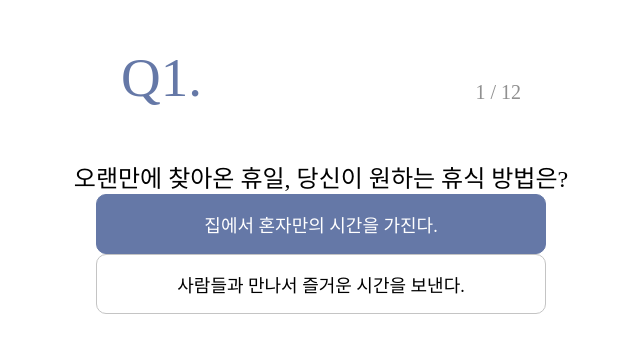
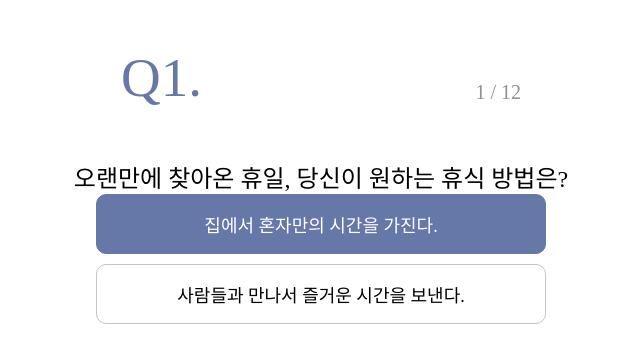
Before and after one commit to MGCWingcombo/Playlist_Client, a React (Create React App) app: page /mbti-test/question in a window 1280 px wide. Shown: the part 154-516 px from the top of the page, without its empty margins (319-959 px from the left). Built offline with nearby package versions, Linux system fonts and the light colour scheme; a web font is replaced by a local one.

Commit message:
중간점검

```diff
--- a/src/Pages/Endmbti/Endmbti.js
+++ b/src/Pages/Endmbti/Endmbti.js
@@ -18,11 +18,7 @@ const Endmbti = () => {
 
         console.log(props);
         await axios
-          .get("https://jsonplaceholder.typicode.com/posts?_start=0&_end=5", {
-            params: {
-              id: props,
-            },
-          })
+          .get(`http://localhost:8080/playlist/${props}`)
           .then((res) => {
             setMbtis(res.data);
             console.log("성공");
@@ -50,10 +46,3 @@ const Endmbti = () => {
 };
 
 export default Endmbti;
-
-// function show() {
-//   if (keys == null) {
-//     // document.getElementById("listBtn").style.display = "none";
-//     console.log("hi");
-//   }
-// }
--- a/src/Pages/Question/Style.js
+++ b/src/Pages/Question/Style.js
@@ -39,9 +39,7 @@ export const Questions = styled.div`
 export const Btns = styled.div`
   display: flex;
   flex-direction: column;
-  justify-content: space-around;
   margin-bottom: 400px;
-  height: 150px;
 `;
 
 // export const ChoiceBtn = styled.button`
--- a/src/Pages/Question/TextBtn/ChoiceBtn.js
+++ b/src/Pages/Question/TextBtn/ChoiceBtn.js
@@ -98,7 +98,6 @@ let D = 0;
 
 const ChoiceBtn = ({ number }) => {
   const location = useLocation();
-  console.log(location);
 
   const navigate = useNavigate();
   function navigateClick(mbtiword) {
@@ -286,6 +285,7 @@ const ChoiceBtn = ({ number }) => {
 
   return (
     <>
+      <S.Div>
         <S.ChoiceBtn
           onClick={click}
           id="topbtn"
@@ -296,6 +296,8 @@ const ChoiceBtn = ({ number }) => {
         >
           {TextBtntop}
         </S.ChoiceBtn>
+      </S.Div>
+      <S.Div>
         <S.ChoiceBtn
           onClick={click}
           id="bottombtn"
@@ -306,6 +308,7 @@ const ChoiceBtn = ({ number }) => {
         >
           {TextBtnbottom}
         </S.ChoiceBtn>
+      </S.Div>
     </>
   );
 };
--- a/src/Pages/Question/TextBtn/TextBtnStyle.js
+++ b/src/Pages/Question/TextBtn/TextBtnStyle.js
@@ -12,3 +12,7 @@ export const ChoiceBtn = styled.button`
   background: ${(p) => p.btncolor || null};
   border-color: ${(p) => p.bordercolor || null};
 `;
+
+export const Div = styled.div`
+  padding-bottom: 10px;
+`;
```
Also changed, not shown: src/Pages/Question/Question.js (+0 -13 lines). Lines whose indentation alone changed are shown as unchanged.
